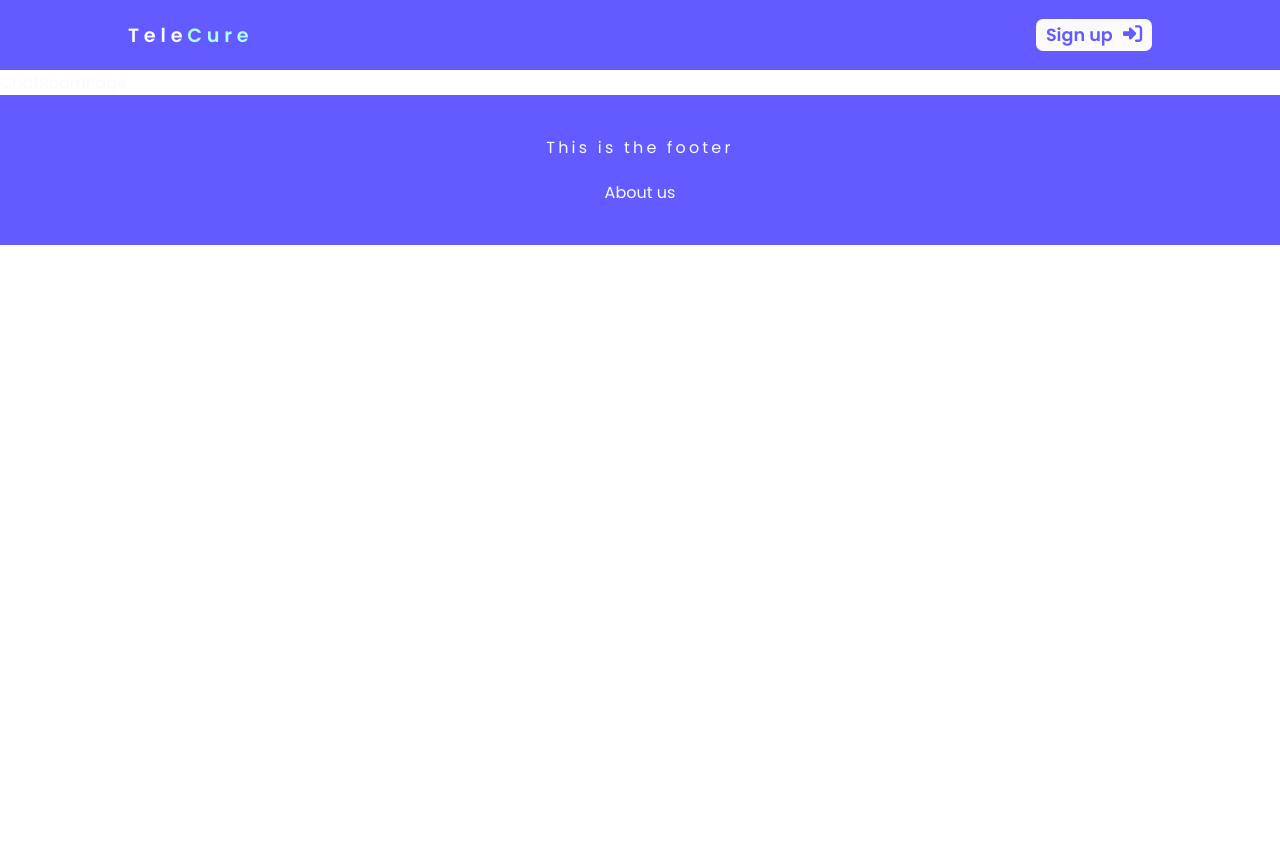
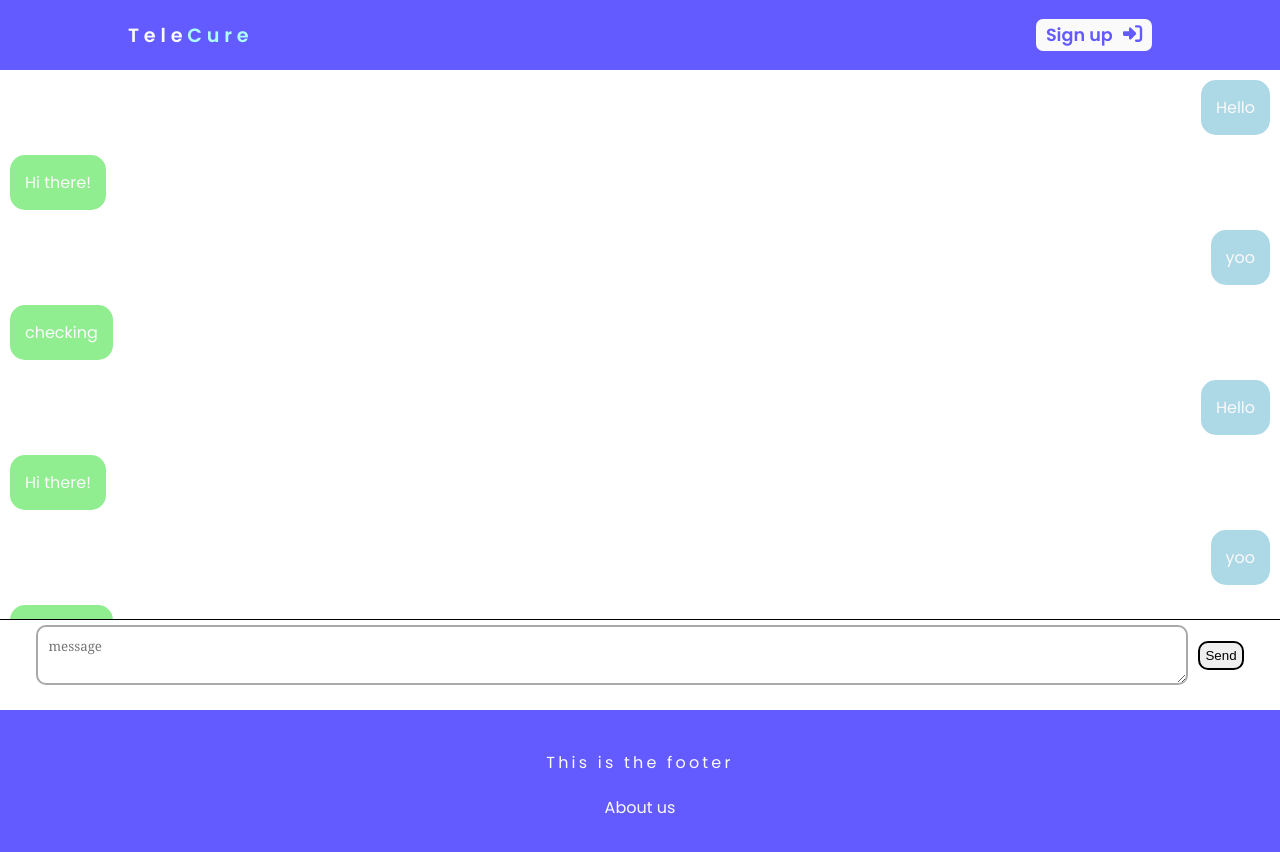
Before and after one commit to Minh-Uchiha/TeleCure, a React (Create React App) app in the folder front-end/: page /chatroom in a window 1280 px wide. Shown: the top 852 px of the page. Before the commit the page ends 800 px from the top, so only its background shows below. Built offline with nearby package versions, Linux system fonts and the light colour scheme.

Commit message:
Set up example chat room

```diff
--- a/front-end/package.json
+++ b/front-end/package.json
@@ -12,7 +12,7 @@
     "react": "^18.2.0",
     "react-dom": "^18.2.0",
     "react-router-dom": "^6.3.0",
-    "react-scripts": "5.0.1",
+    "react-scripts": "^5.0.1",
     "web-vitals": "^2.1.4"
   },
   "scripts": {
--- /dev/null
+++ b/front-end/src/components/main-components/Chat.jsx
@@ -0,0 +1,54 @@
+// import { useEffect, useState } from 'react'
+import React from 'react';
+import '../../css/Chat.css'
+export default function Chat(){
+
+    // const [chatData, setChatData] = useState();
+
+    // useEffect(()=>{
+    //   //can use "/api" because we defined proxy inside package.json
+    //   fetch("/chat")
+    //   .then(response => response.json())
+    //   .then(data =>{setChatData(data)})
+    // }, [])
+
+    return(
+      <div id="screen">
+        <div id="chat-log">
+                  {/* {chatData && chatData.chat_log.map((chat, index) =>{
+          return(
+            <div key={index}>{chat.message}</div>
+          )
+        })} */}
+          <div className="chat a">Hello</div>
+          <div className="chat b">Hi there!</div>
+          <div className="chat a">yoo</div>
+          <div className="chat b">checking</div>
+          <div className="chat a">Hello</div>
+          <div className="chat b">Hi there!</div>
+          <div className="chat a">yoo</div>
+          <div className="chat b">checking</div>
+          <div className="chat a">Hello</div>
+          <div className="chat b">Hi there!</div>
+          <div className="chat a">yoo</div>
+          <div className="chat b">checking</div>
+          <div className="chat a">Hello</div>
+          <div className="chat b">Hi there!</div>
+          <div className="chat a">yoo</div>
+          <div className="chat b">checking</div>
+          <div className="chat a">Hello</div>
+          <div className="chat b">Hi there!</div>
+          <div className="chat a">yoo</div>
+          <div className="chat b">checking</div>
+          <div className="chat a">Hello</div>
+          <div className="chat b">Hi there!</div>
+          <div className="chat a">yoo</div>
+          <div className="chat b">checking</div>
+        </div>
+        <form action="/message/add" method="POST">
+          <textarea name="message" placeholder="message" id="message"/>
+          <input type="submit" value="Send" id='submit'/>
+        </form>
+      </div>
+    )
+}
--- /dev/null
+++ b/front-end/src/css/Chat.css
@@ -0,0 +1,55 @@
+#screen{
+    display: flex;
+    flex-direction: column;
+    justify-content: space-between;
+    height: 80vh;
+    width: 100vw;
+    overflow: hidden;
+}
+form{
+    border-top: 1px solid black;
+    display: flex;
+    padding-bottom: 20px;
+    justify-content: center;
+    width: 100%;
+    align-items: center;
+}
+#message{
+    width: 90%;
+    font-family: 'Cambria';
+    padding: 10px;
+    border: 2px solid darkgray;
+    border-radius: 10px;
+    margin: 5px;
+}
+textarea{
+    resize:vertical;
+}
+#submit{
+    display: flex;
+    height: min-content;
+    padding: 5px;
+    margin: 5px;
+    border-radius: 10px;
+    border: 2px solid black;
+}
+#chat-log{
+    display: flex;
+    flex-direction: column;
+    overflow-y:scroll;
+    height: 100%;
+    width: 100%;
+}
+.chat{
+    display: flex;
+    background-color:lightgreen;
+    padding: 15px;
+    margin: 10px;
+    border-radius: 15px;
+    width: fit-content;
+    height: fit-content;
+}
+.chat.a{
+    align-self: flex-end;
+    background-color: lightblue;
+}
--- a/front-end/src/pages/ChatRoomPage.jsx
+++ b/front-end/src/pages/ChatRoomPage.jsx
@@ -1,7 +1,11 @@
 import React from "react";
-
+import Chat from "../components/main-components/Chat";
 const ChatRoomPage = () => {
-  return <div>ChatRoomPage</div>;
+  return(
+    <div>
+      <Chat />
+    </div>
+  );
 };
 
 export default ChatRoomPage;
```
Also changed, not shown: 1 other file (tests, documents, lock files or other folders).
